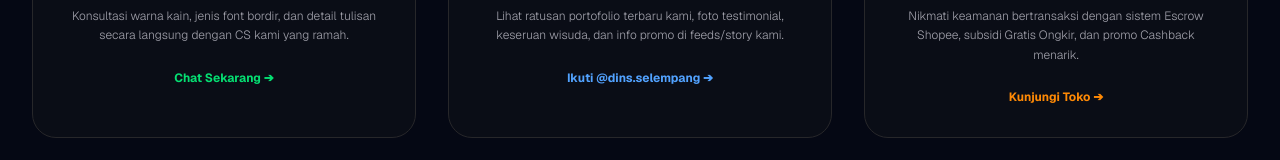
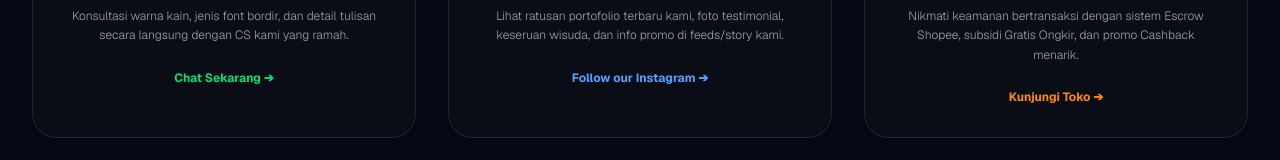
Before and after one commit to WEB-PORTOFOLIO-SELEMPANG/Website-Selempang, a Next.js app: page / in a window 1280 px wide. Shown: the part 5493-5653 px from the top of the page. Built offline with nearby package versions, Linux system fonts and the light colour scheme.

Commit message:
refactor: update Instagram call-to-action text for clarity

```diff
--- a/src/app/page.tsx
+++ b/src/app/page.tsx
@@ -851,7 +851,7 @@ export default function Home() {
                 <h3 className="text-xl font-bold text-white mt-4 sm:mt-6 group-hover:text-blue-400 transition-colors font-sans">Instagram</h3>
                 <p className="text-zinc-400 text-xs mt-2 max-w-xs leading-relaxed font-light">Lihat ratusan portofolio terbaru kami, foto testimonial, keseruan wisuda, dan info promo di feeds/story kami.</p>
                 <span className="text-xs font-bold text-blue-400 mt-4 sm:mt-6 inline-flex items-center gap-1 group-hover:underline">
-                  Ikuti @dins.selempang ➔
+                  Follow our Instagram ➔
                 </span>
               </a>
             </RevealOnScroll>
```
